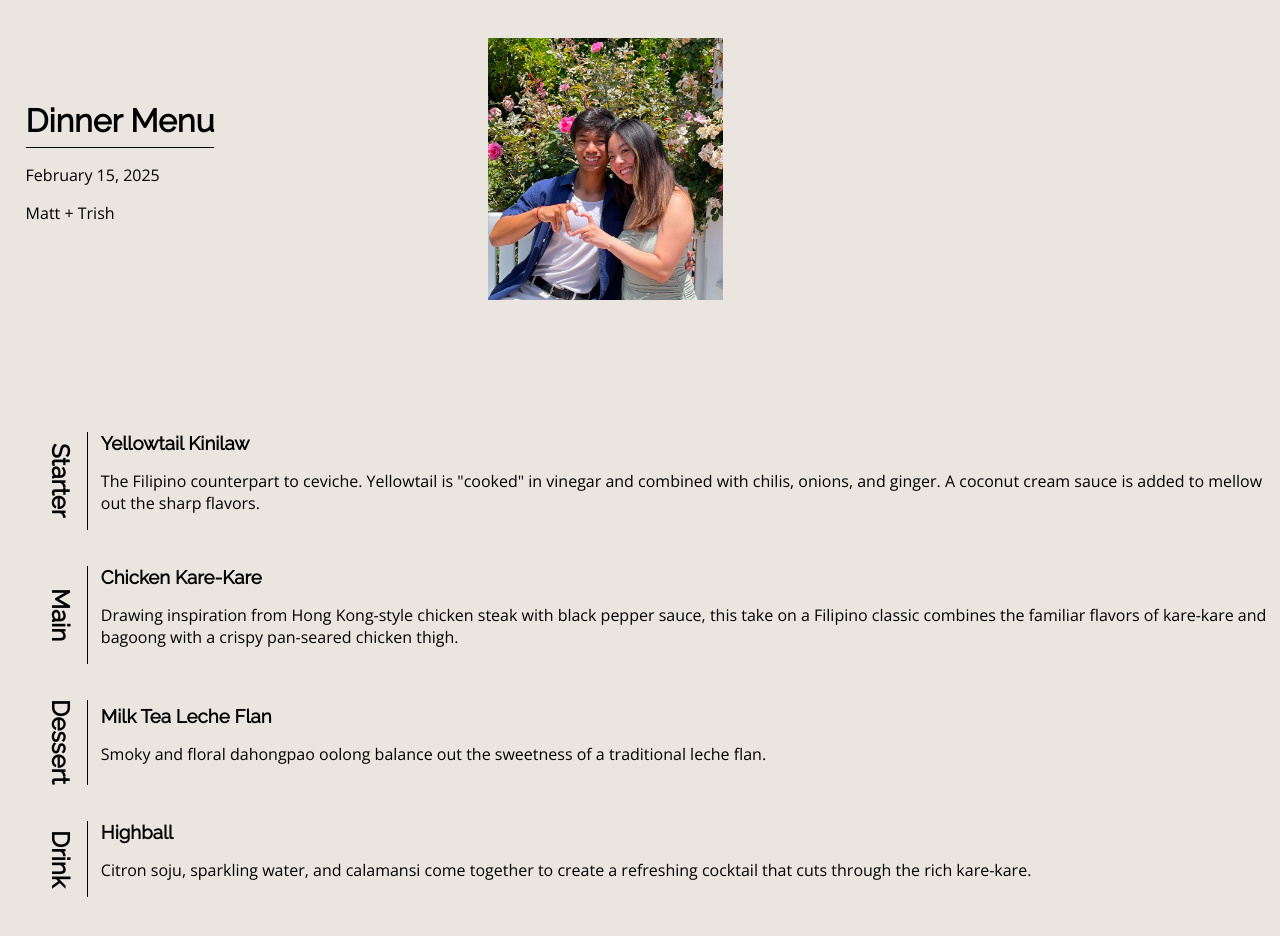
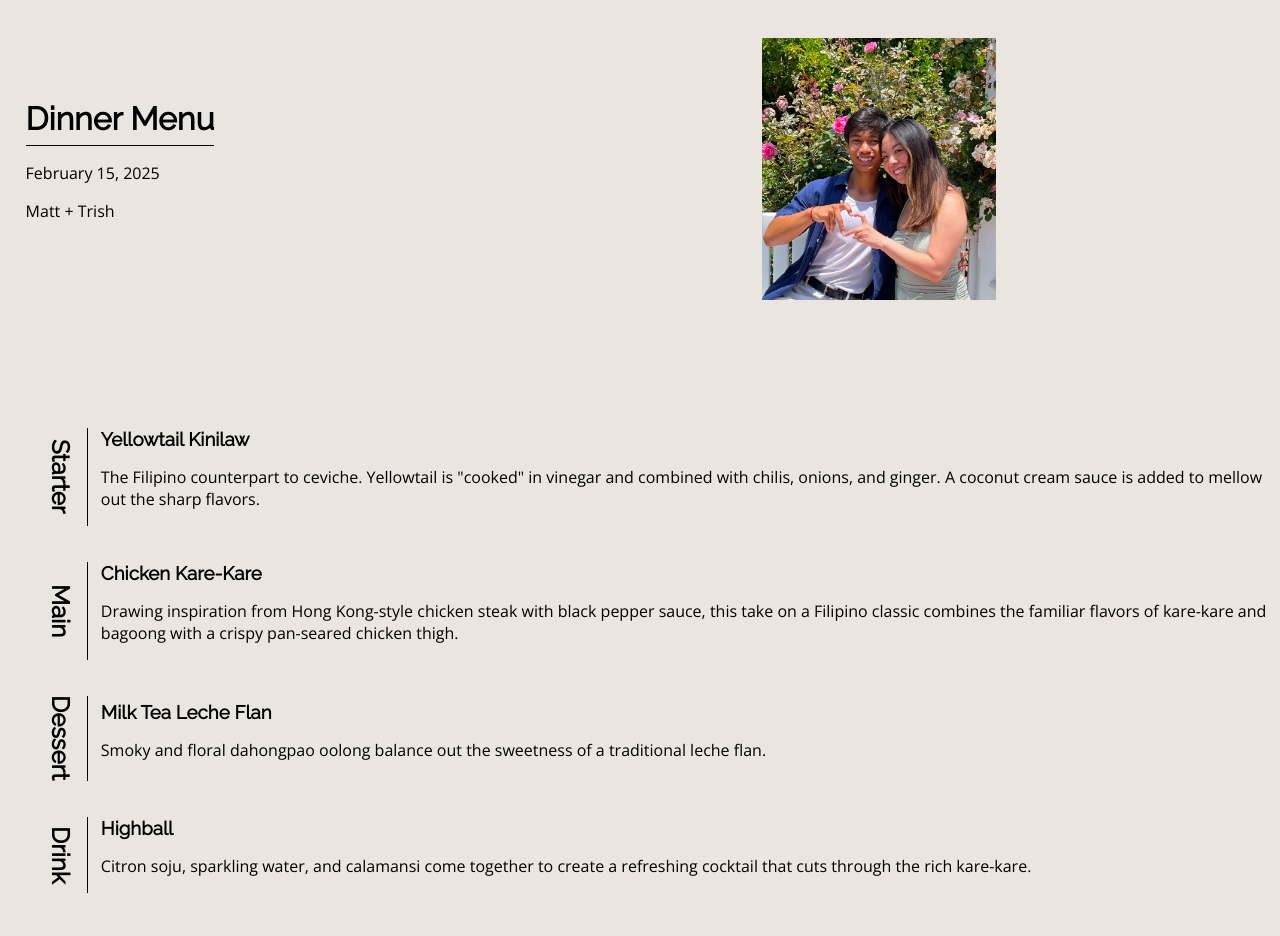
Before and after one commit to MattBaldivino/valentines-menu.github.io, a React (Create React App) app in the folder valentine-menu/: page / in a window 1280 px wide. Shown: the top 936 px of the page. Built offline with nearby package versions, Linux system fonts and the light colour scheme; a web font is replaced by a local one.

Commit message:
fixed pic

```diff
--- a/valentine-menu/src/App.js
+++ b/valentine-menu/src/App.js
@@ -14,7 +14,7 @@ function App() {
               <p>Matt + Trish</p>
             </div>
             <div className='child-two'>
-              <center><img src={photo} alt="Trish and Matt" /></center>
+              <img src={photo} alt="Trish and Matt" />
             </div>
           </div>
         </div>
--- a/valentine-menu/src/index.css
+++ b/valentine-menu/src/index.css
@@ -40,8 +40,7 @@ h2 {
 img {
   width: 30%;
   height: 30%;
-  margin-right: auto;
-  margin-left: auto;
+  float: right;
 }
 
 .App {
```
